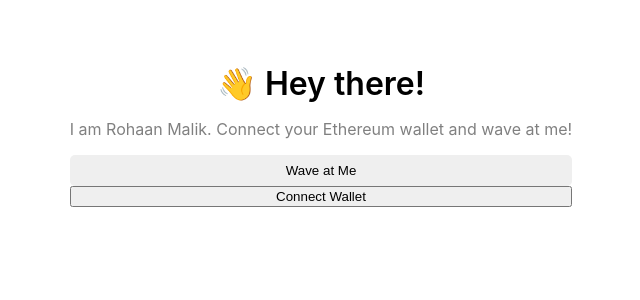
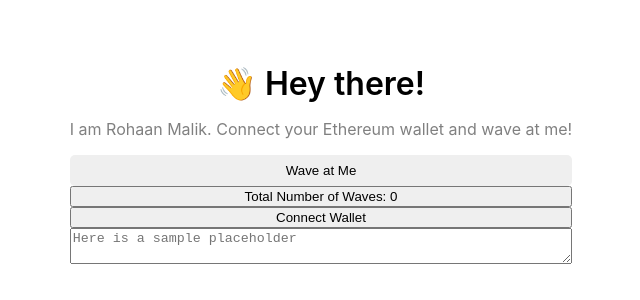
Before and after one commit to rohaanmalik/waveportal-baseline-student, a React (Create React App) app: page / in a window 1280 px wide. Shown: the top 300 px of the page, without its empty margins (319-959 px from the left). Built offline with nearby package versions, Linux system fonts and the light colour scheme.

Commit message:
added chakre-ui & text functionality

```diff
--- a/package.json
+++ b/package.json
@@ -3,10 +3,14 @@
   "version": "0.1.0",
   "private": true,
   "dependencies": {
+    "@chakra-ui/react": "^1.6.6",
+    "@emotion/react": "^11",
+    "@emotion/styled": "^11",
     "@testing-library/jest-dom": "^4.2.4",
     "@testing-library/react": "^9.3.2",
     "@testing-library/user-event": "^7.1.2",
     "ethers": "^5.4.4",
+    "framer-motion": "^4",
     "react": "^16.12.0",
     "react-dom": "^16.12.0",
     "react-loadingg": "^1.7.2",
--- a/src/App.js
+++ b/src/App.js
@@ -3,6 +3,7 @@ import { ethers } from "ethers";
 import './App.css';
 import abi from "./utils/WavePortal.json"
 import { CircleToBlockLoading } from 'react-loadingg';
+import { Textarea } from "@chakra-ui/react"
 
 export default function App() {
 
@@ -11,6 +12,13 @@ export default function App() {
   const contractABI = abi.abi;
   const [mining, setMining] = React.useState(false);
   const [allWaves, setAllWaves] = React.useState([]);
+  const [totalWaves, setTotalWaves] = React.useState(0);
+  let [textValue, setTextValue] = React.useState("")
+
+  let handleInputChange = (e) => {
+    let inputValue = e.target.value
+    setTextValue(inputValue)
+  }
 
   const checkIfWalletIsConnected = () => {
     const { ethereum } = window;
@@ -29,6 +37,8 @@ export default function App() {
               console.log("Found an authorized account:", account)
               setCurrAccount(account);
               getAllWaves();
+              getTotalWaves();
+
             } else {
               console.log("No authorised account found")
             }
@@ -51,6 +61,14 @@ export default function App() {
   React.useEffect(() => {
       checkIfWalletIsConnected();
     }, [])
+
+  const getTotalWaves = async () => {
+    const provider = new ethers.providers.Web3Provider(window.ethereum)
+    const signer = provider.getSigner();
+    const wavePortalContract = new ethers.Contract(contractAddress,contractABI, signer);
+    let totalWaves = await wavePortalContract.getTotalWaves();
+    setTotalWaves(totalWaves.toNumber());
+  }
 
   const getAllWaves = async () => {
     const provider = new ethers.providers.Web3Provider(window.ethereum)
@@ -80,8 +98,9 @@ export default function App() {
     console.log("Total number of waves are: ", count.toNumber())
 
     // waiting for the wave transaction
-    const waveTxn = await wavePortalContract.wave("this is a wave")
+    const waveTxn = await wavePortalContract.wave(textValue.toString())
     console.log("Mining....", waveTxn.hash)
+    setTextValue("");
     setMining(mining => !mining)
     await waveTxn.wait()
     setMining(mining => !mining)
@@ -89,6 +108,7 @@ export default function App() {
     count = await wavePortalContract.getTotalWaves();
     console.log("Retrieved the total number of waves: ", count.toNumber())
     getAllWaves();
+    getTotalWaves();
 
     }
 
@@ -108,6 +128,10 @@ export default function App() {
           Wave at Me
         </button>
 
+        <button className="numberOfWaves">
+          Total Number of Waves: {totalWaves}
+        </button>
+
         {mining ? (<CircleToBlockLoading />): null }
 
         {currAccount ? null : (
@@ -116,7 +140,15 @@ export default function App() {
           </button>
         )}
 
-        {allWaves.map((wave, index) => {
+
+      <Textarea
+        value={textValue}
+        onChange={handleInputChange}
+        placeholder="Here is a sample placeholder"
+        size="sm"
+      />
+
+      {allWaves.map((wave, index) => {
           return (
             <div style={{backgroundColor:"OldLace", marginTop: "16px", padding: "8px"}}>
             <div>Address: {wave.address}</div>
```
Also changed, not shown: 1 other file (tests, documents, lock files or other folders).
